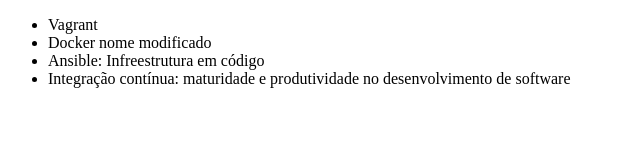
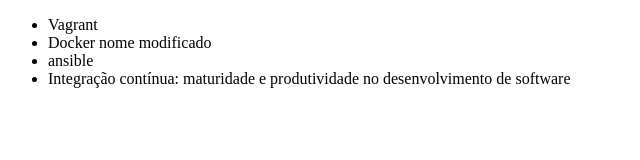
Before and after one commit to Thiago-de-Melo/alura-git, a plain HTML site: page index.html in a window 1280 px wide. Shown: the whole page, without its empty margins (0-640 px from the left). Drawn offline with Linux system fonts and the light colour scheme.

Commit message:
Revert "mudando nome do curso de Ansible"
This reverts commit f6cddebd909ef2ba4b89d0eaaa236bc32f82520e.

```diff
--- a/index.html
+++ b/index.html
@@ -8,7 +8,7 @@
     <ul>
         <li>Vagrant</li>
         <li>Docker nome modificado</li>
-        <li>Ansible: Infreestrutura em código</li>
+        <li>ansible</li>
         <li>Integração contínua: maturidade e produtividade no desenvolvimento de software</li>
     </ul>
 </head>
```
